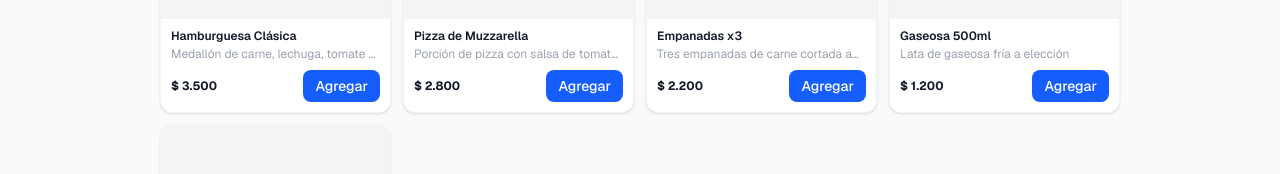
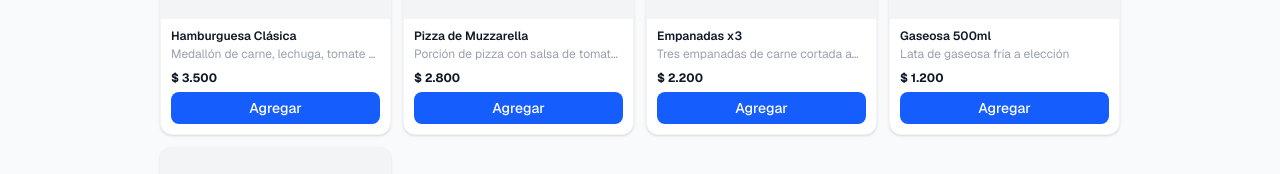
Before and after one commit to nubapaycode/nubapay-frontend, a Next.js app: page /1 in a window 1280 px wide. Shown: the part 704-878 px from the top of the page. Built offline with nearby package versions, Linux system fonts and the light colour scheme.

Commit message:
feat: full-width add button below price in ProductCard

```diff
--- a/components/buyer/ProductCard.tsx
+++ b/components/buyer/ProductCard.tsx
@@ -21,14 +21,14 @@ export function ProductCard({ product, quantity, onAdd, onUpdateQuantity }: Prod
       <div className="p-2.5 flex flex-col flex-1">
         <h3 className="font-semibold text-xs leading-tight line-clamp-1">{product.name}</h3>
         <p className="text-xs text-gray-400 mt-0.5 line-clamp-1 flex-1">{product.description}</p>
-        <div className="flex items-center justify-between mt-2">
-          <span className="font-bold text-xs">{formatPrice(product.price)}</span>
+        <span className="font-bold text-xs mt-2 block">{formatPrice(product.price)}</span>
+        <div className="mt-1.5">
           {quantity === 0 ? (
-            <Button size="sm" onClick={() => onAdd(product)}>
+            <Button size="sm" className="w-full" onClick={() => onAdd(product)}>
               Agregar
             </Button>
           ) : (
-            <div className="flex items-center gap-1">
+            <div className="flex items-center justify-between gap-1">
               <Button
                 size="sm"
                 variant="secondary"
@@ -36,7 +36,7 @@ export function ProductCard({ product, quantity, onAdd, onUpdateQuantity }: Prod
               >
                 −
               </Button>
-              <span className="w-5 text-center text-xs font-medium">{quantity}</span>
+              <span className="text-xs font-medium">{quantity}</span>
               <Button
                 size="sm"
                 onClick={() => onUpdateQuantity(product.id, quantity + 1)}
```
